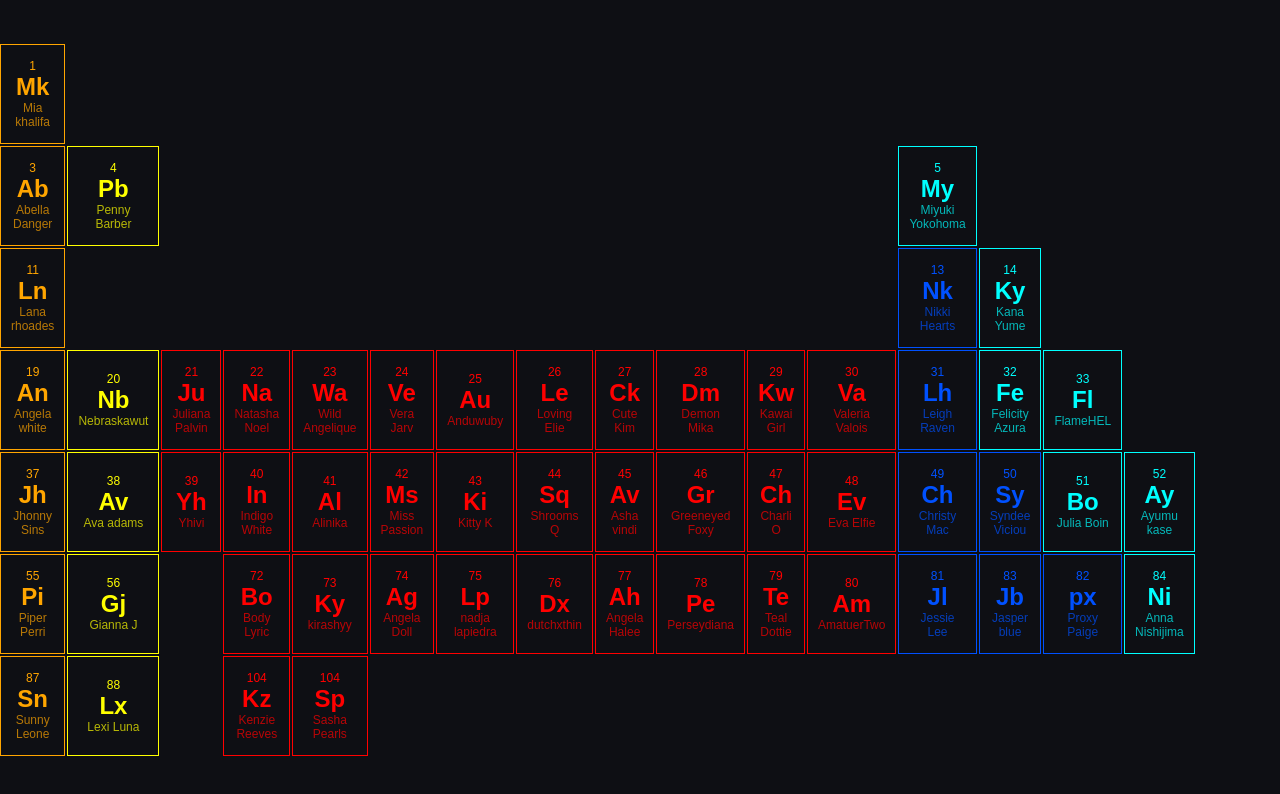
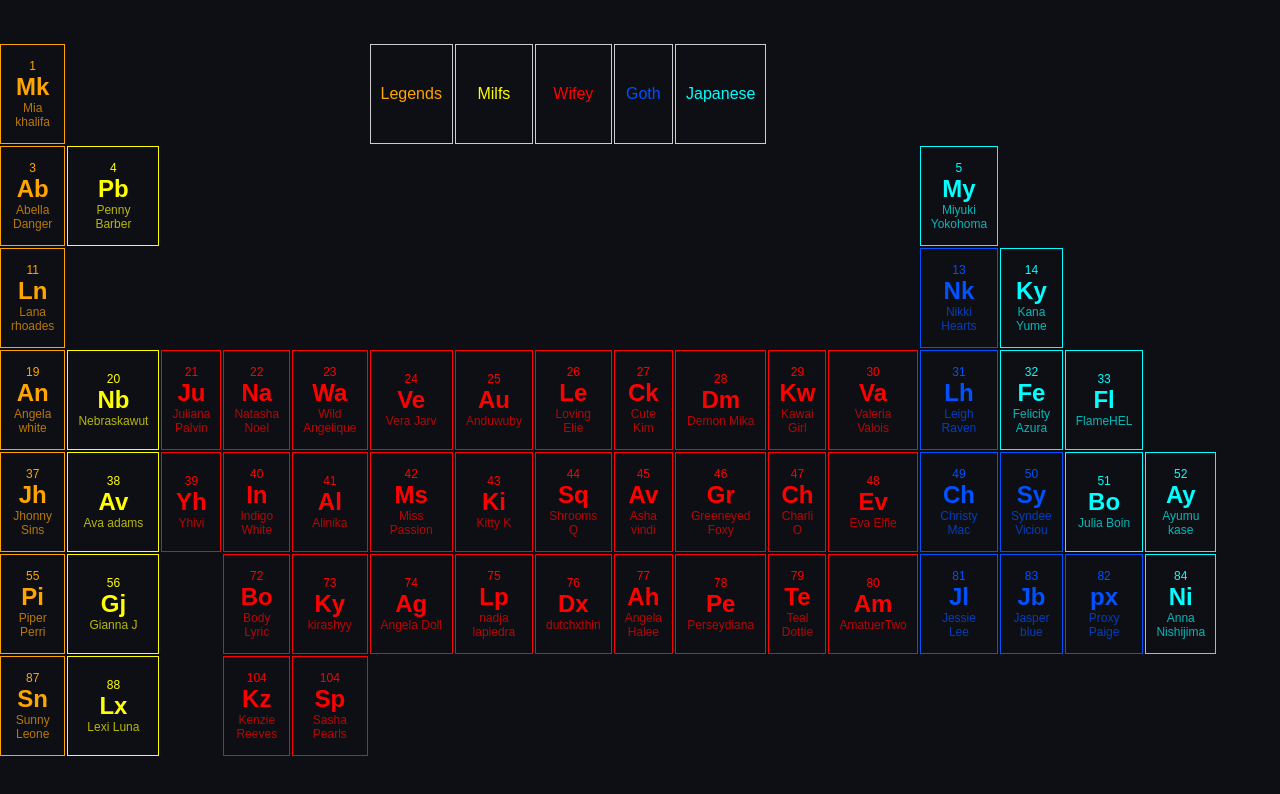
Before and after one commit to Project-Amgi/Project-Amgi.github.io, a plain HTML site: page index.html in a window 1280 px wide. Drawn offline with Linux system fonts and the light colour scheme.

Commit message:
Update index.html

```diff
--- a/index.html
+++ b/index.html
@@ -6,8 +6,13 @@
     </head>
     <body>
         <div class="periodictable">
+          <div class="element label" style="color: orange; grid-column: 6; grid-row: 1 ;">Legends</div>
+                <div class="element label" style="color: yellow; grid-column: 7; grid-row: 1 ;">Milfs</div>
+                <div class="element label" style="color: red; grid-column: 8; grid-row: 1 ;">Wifey</div>
+                <div class="element label" style="color: rgb(0, 81, 255) ;grid-column: 9; grid-row: 1 ;">Goth</div>
+               <div class="element label" style="color: cyan; grid-column: 10; grid-row: 1  ;">Japanese</div>
 
-                <div  class="element group-1" style="grid-column: 1; grid-row: 1;">
+             <div  class="element group-1" style="grid-column: 1; grid-row: 1;">
                     <span class="pornographic-no">1</span>
                     <span class="symbol">Mk</span>
                     <span class="name">Mia khalifa</span>
```
